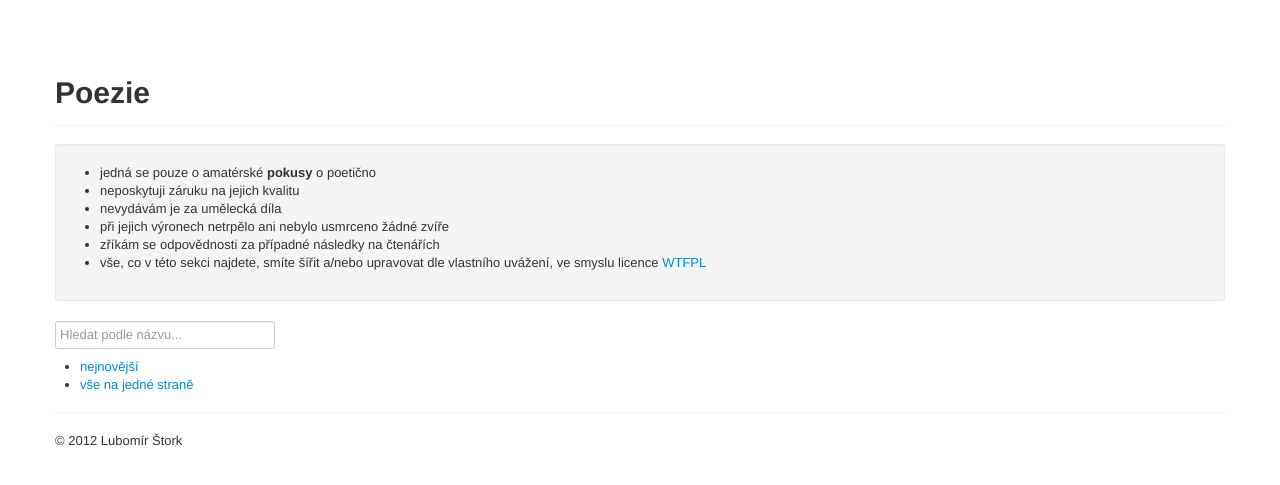
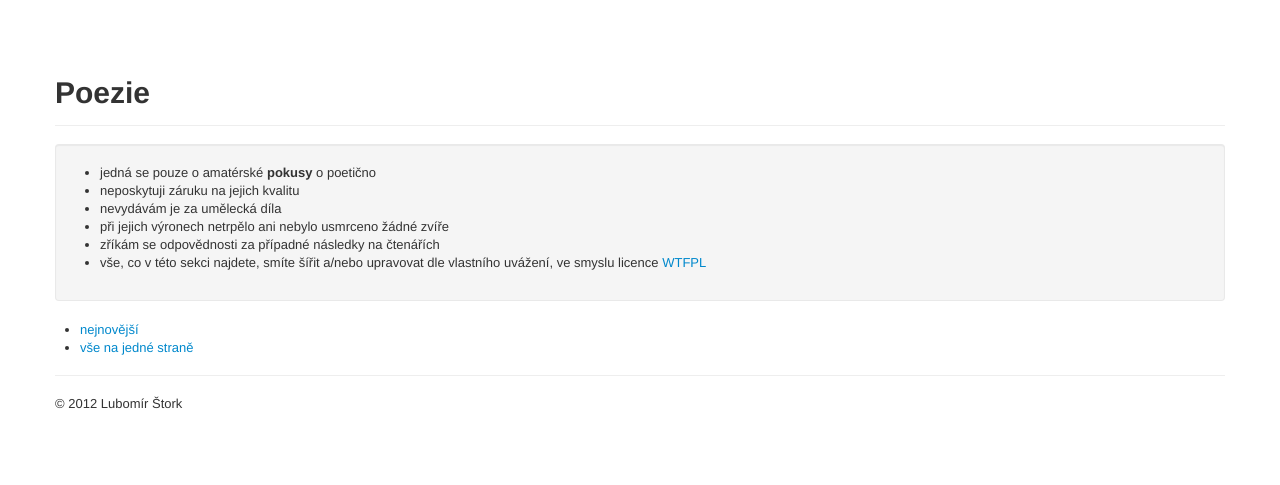
Before and after one commit to stork/stork.github.io, a Jekyll site: the page built from poetry/_posts/2007-12-31-index.html, in a window 1280 px wide. Shown: the top 485 px of the page. Built offline with Jekyll 4.4.1, drawn with Linux system fonts in a browser that asks for light colours.

Commit message:
Disable typeahead input

```diff
--- a/poetry/_posts/2007-12-31-index.html
+++ b/poetry/_posts/2007-12-31-index.html
@@ -19,7 +19,7 @@ tags:
 	</ul>
 </div>
 <div>
-	<input type="text" placeholder="Hledat podle názvu..." />
+<!--	<input type="text" placeholder="Hledat podle názvu..." />-->
 	<ul>
 		<li><a href="zle-sny.html">nejnovější</a></li>
 		<li><a href="all-in-one.html" target="_blank">vše na jedné straně</a></li>
```
